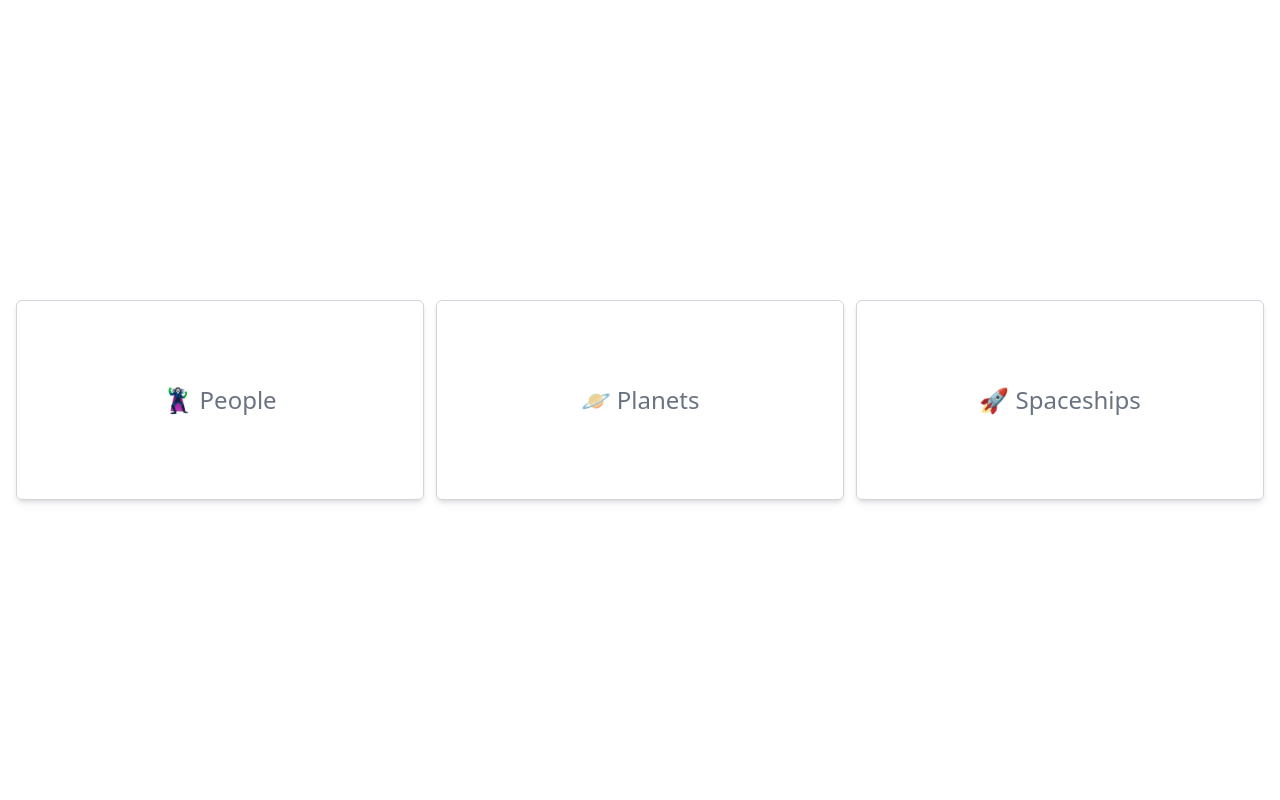
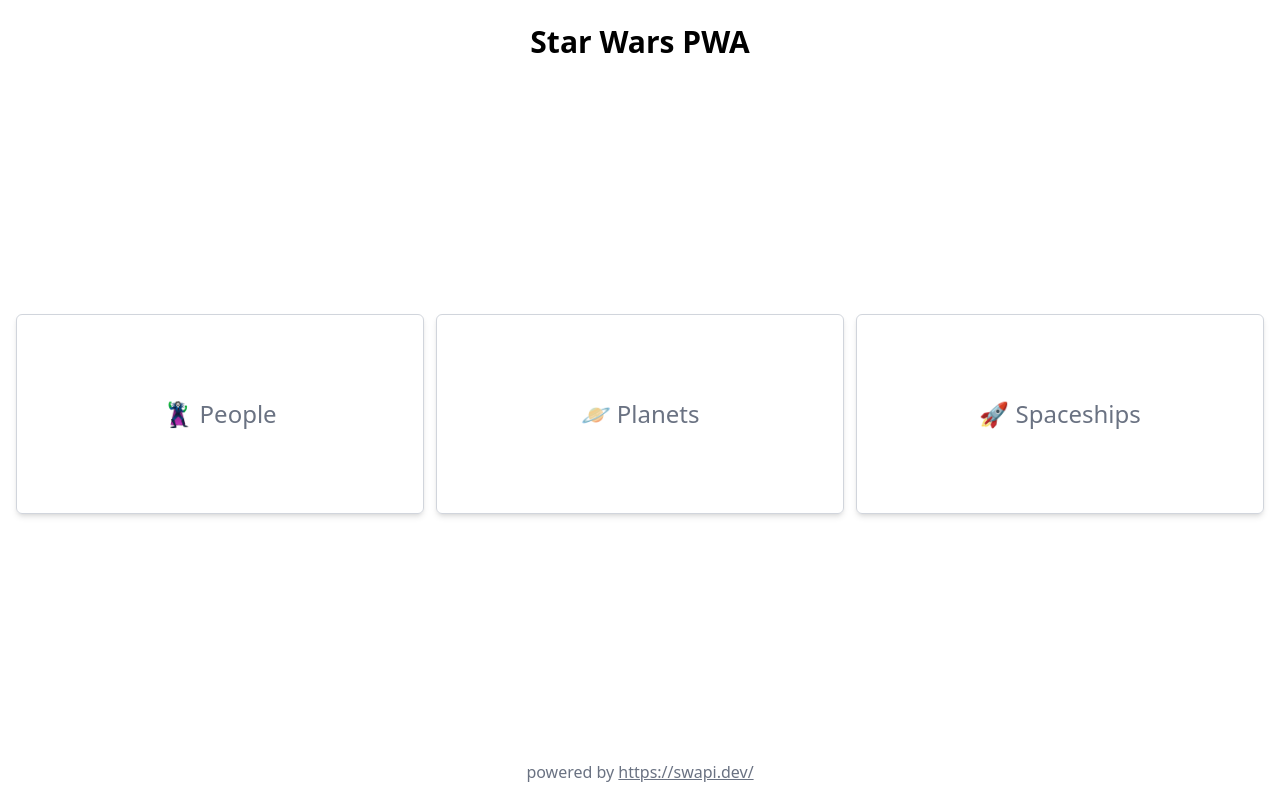
Before and after one commit to dmitkov28/local-first-experiments, a React (Vite) app: page / in a window 1280 px wide. Built offline with nearby package versions, Linux system fonts and the light colour scheme.

Commit message:
style: add h1 & footer

```diff
--- a/src/App.tsx
+++ b/src/App.tsx
@@ -2,8 +2,11 @@
 
 function App() {
   return (
-    <div className="min-h-screen flex justify-content-center items-center">
-      <div className="grid grid-cols-1 md:grid-cols-3 gap-3 grow px-4">
+    <div className="min-h-screen flex flex-col">
+      <h1 className="text-3xl font-bold text-center p-6">Star Wars PWA</h1>
+
+      <div className="flex-grow flex justify-center items-center">
+        <div className="grid grid-cols-1 md:grid-cols-3 gap-3 w-full px-4">
           <Link
             to={"/people"}
             className="border border-gray-300 shadow-md p-4 rounded-md min-h-[200px] flex items-center justify-center text-gray-500 font-medium text-2xl"
@@ -24,6 +27,14 @@
           </Link>
         </div>
       </div>
+
+      <footer className="text-center p-4 text-gray-500">
+        powered by{" "}
+        <a href="https://swapi.dev/" className="underline hover:text-gray-700">
+          https://swapi.dev/
+        </a>
+      </footer>
+    </div>
   );
 }
 
```
Lines whose indentation alone changed are shown as unchanged.
